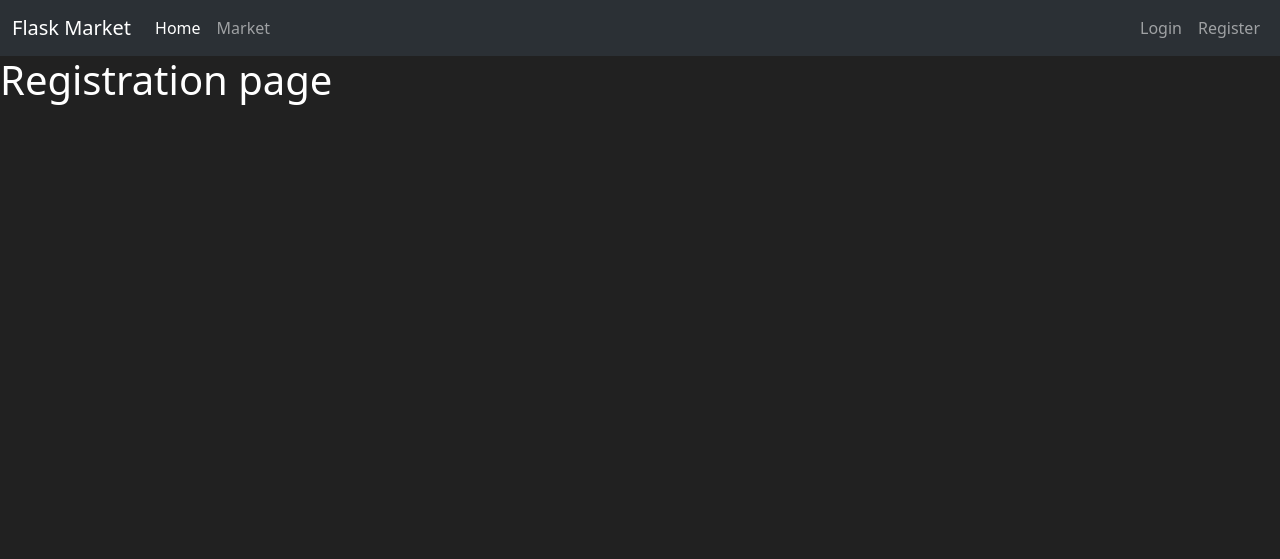
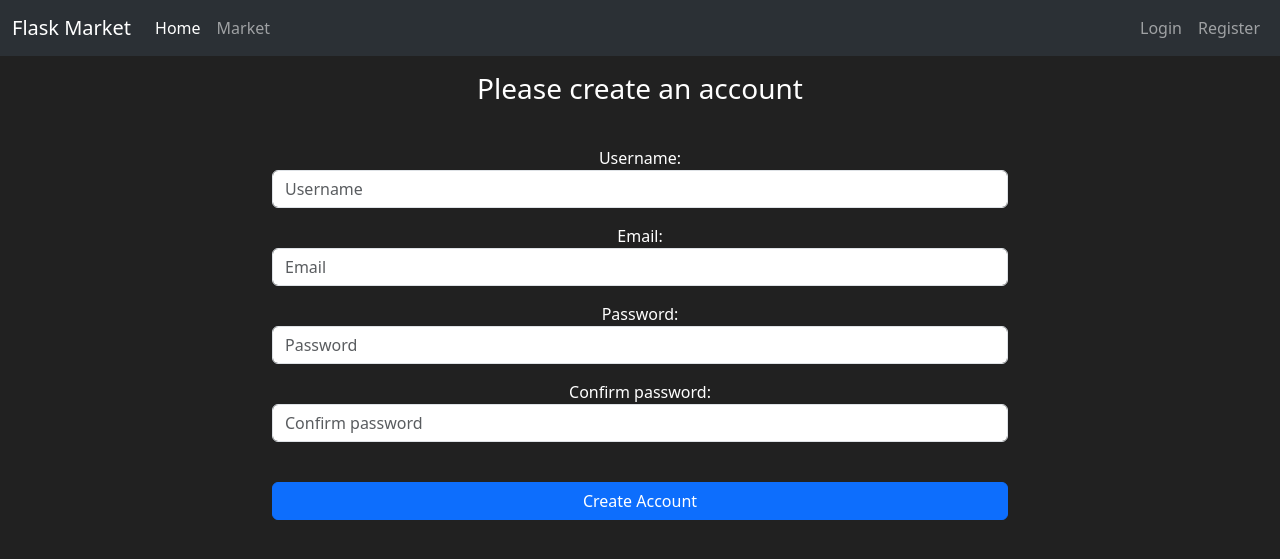
Before and after one commit to arvindh07/flask_market, a Flask app: page /register in a window 1280 px wide. Shown: the top 559 px of the page. Run offline with Flask 3, Linux system fonts and the light colour scheme.

Commit message:
completed registration form ui - 8

```diff
--- a/market/forms.py
+++ b/market/forms.py
@@ -6,4 +6,4 @@ class Registration(FlaskForm):
     email = StringField("Email: ")
     password = PasswordField("Password: ")
     confirm_password = PasswordField("Confirm password: ")
-    submit = SubmitField("Create an account")
+    submit = SubmitField("Create Account")
--- a/market/templates/registration.html
+++ b/market/templates/registration.html
@@ -4,5 +4,34 @@ Registration Page
 {% endblock %}
 
 {% block content %}
-<h1>Registration page</h1>
+<div class="container text-center">
+    <div class="row">
+        <div class="col-8 mx-auto">
+            <form method="POST" class="form-register" style="color: white;">
+                <h1 class="h3 my-3">Please create an account</h1>
+                <br>
+                <div class="mb-3">
+                    {{ form.username.label() }}
+                    {{ form.username(class="form-control", placeholder="Username") }}
+                </div>
+                <div class="mb-3">
+                    {{ form.email.label() }}
+                    {{ form.email(class="form-control", placeholder="Email") }}
+                </div>
+                <div class="mb-3">
+                    {{ form.password.label() }}
+                    {{ form.password(class="form-control", placeholder="Password") }}
+                </div>
+                <div class="mb-3">
+                    {{ form.confirm_password.label() }}
+                    {{ form.confirm_password(class="form-control", placeholder="Confirm password") }}
+                </div>
+                <br>
+                <div class="d-grid gap-2">
+                    {{ form.submit(class="btn btn-primary") }}
+                </div>
+            </form>
+        </div>
+    </div>
+</div>
 {% endblock %}
```
